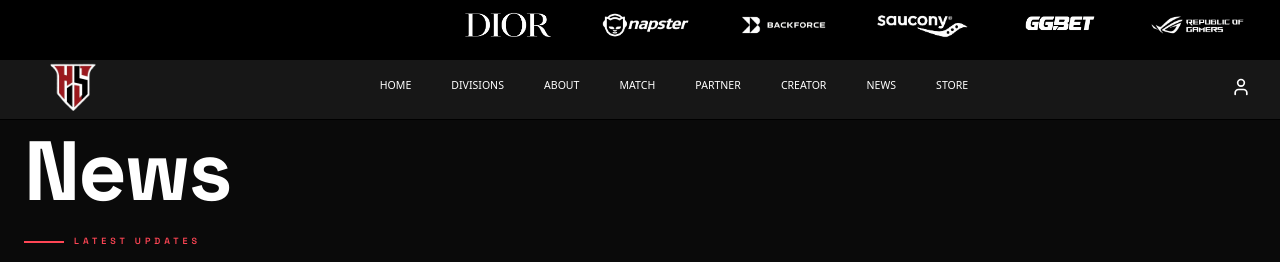
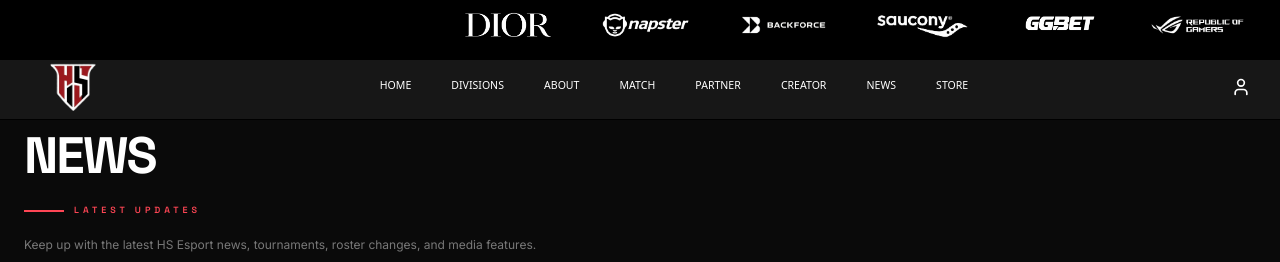
Before and after one commit to Khalsita123/KELOMPOK_ESPORT, a React (Vite) app in the folder esport/dashboard-axios/: page /News in a window 1280 px wide. Shown: the top 262 px of the page. Built offline with nearby package versions, Linux system fonts and the light colour scheme; a web font is replaced by a local one.

Commit message:
Mirza-Backup

```diff
--- a/esport/dashboard-axios/src/pages/News/News.css
+++ b/esport/dashboard-axios/src/pages/News/News.css
@@ -45,7 +45,7 @@
 
 .news-hero-title {
   font-family: 'Space Grotesk', sans-serif;
-  font-size: clamp(3.5rem, 8vw, 7rem);
+  font-size: clamp(3.5rem, 4vw, 7rem);
   font-weight: 700;
   letter-spacing: -2px;
   line-height: 0.95;
--- a/esport/dashboard-axios/src/pages/News/News.jsx
+++ b/esport/dashboard-axios/src/pages/News/News.jsx
@@ -237,7 +237,7 @@ export default function News() {
     <div className="news-page">
       {/* Hero Header */}
       <section className="news-hero">
-        <h1 className="news-hero-title">News</h1>
+        <h1 className="news-hero-title">NEWS</h1>
         <div className="news-hero-tag">Latest Updates</div>
         <p className="news-hero-desc">
           Keep up with the latest HS Esport news, tournaments, roster changes, and media features.
--- a/esport/dashboard-axios/src/pages/Store/Store.jsx
+++ b/esport/dashboard-axios/src/pages/Store/Store.jsx
@@ -113,7 +113,7 @@ function Store() {
         {/* Header Section */}
         <div className="d-flex flex-column flex-md-row justify-content-between align-items-md-end mb-5 gap-4">
           <div>
-            <h1 className="display-3 fw-bold m-0" style={{ letterSpacing: '-2px' }}>HS STORE</h1>
+            <h1 className="display-4 fw-bold m-0" style={{ letterSpacing: '-2px' }}>HS STORE</h1>
             <p className="text-secondary fw-bold mb-1 tracking-widest" style={{ fontSize: '0.8rem' }}>OFFICIAL MERCHANDISE</p>
           </div>
           <div className="d-flex gap-2 align-items-center">
```
